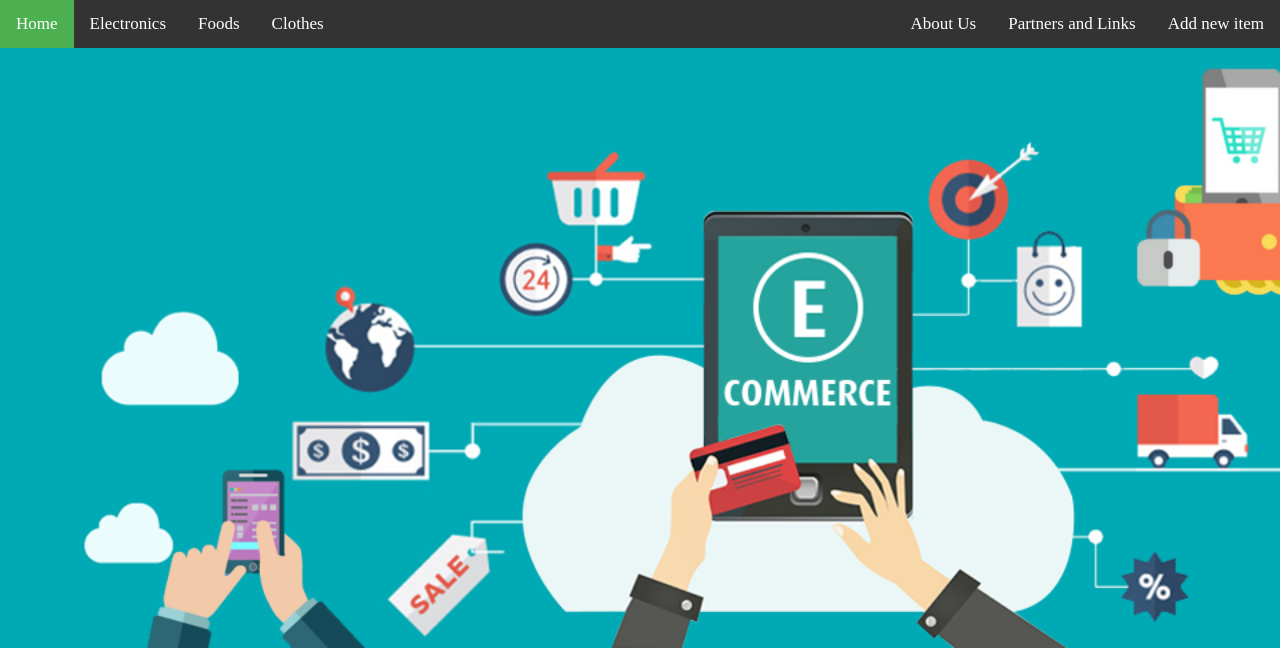
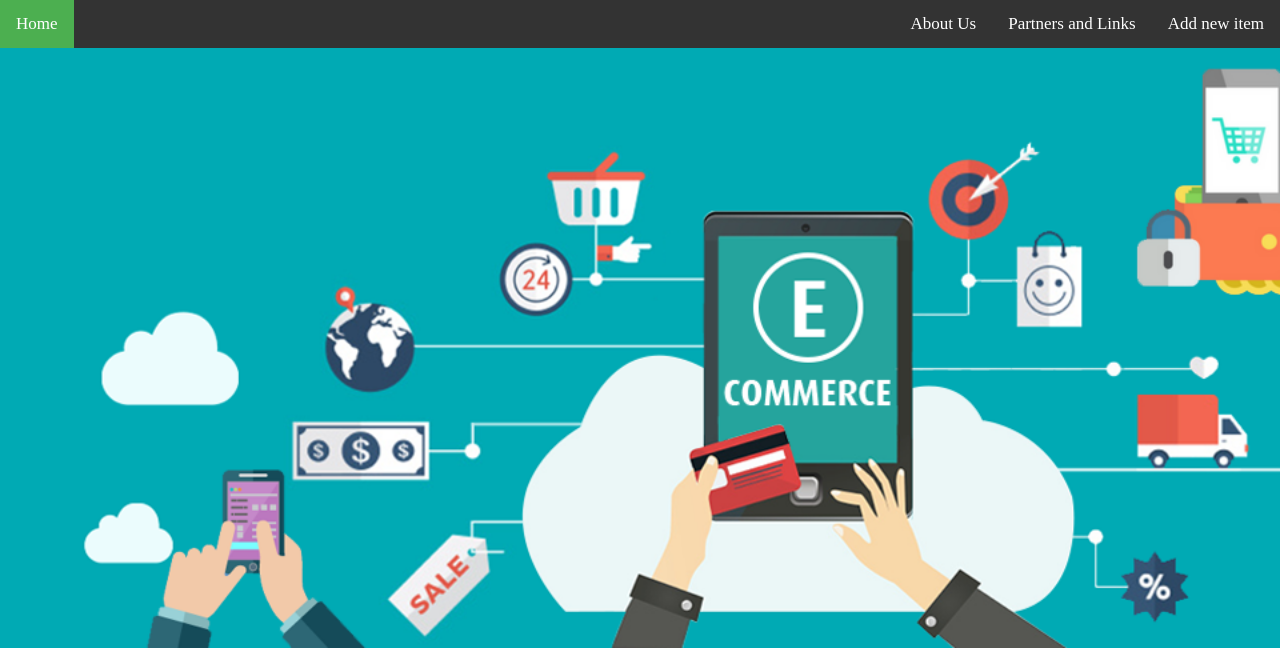
Before and after one commit to LoshanaAloka27/web-final-project, a plain HTML site: page index.html in a window 1280 px wide. Shown: the top 650 px of the page. Drawn offline with Linux system fonts and the light colour scheme.

Commit message:
Making Changes

```diff
--- a/index.html
+++ b/index.html
@@ -1,15 +1,12 @@
 <!DOCTYPE html>
 <html>
 <head>
-	<title>HOME PAGE</title>
+	<title>Index</title>
 	<link rel="stylesheet" type="text/css" href="styles.css">
 </head>
 <body>
 	<div class="topnav">
 		<a class="active" href="#">Home</a>
-		<a href="#electronics">Electronics</a>
-		<a href="#foods">Foods</a>
-		<a href="#clothes">Clothes</a>
 		<a style="float: right;" href="add-item-form.html">Add new item</a>
 		<a style="float: right;" href="partner-sites.html">Partners and Links</a>
 		<a style="float: right;" href="about-us.html">About Us</a>
```
Also changed, not shown: about-us.html (+1 -1 lines), img/commie_happy.png (added).
